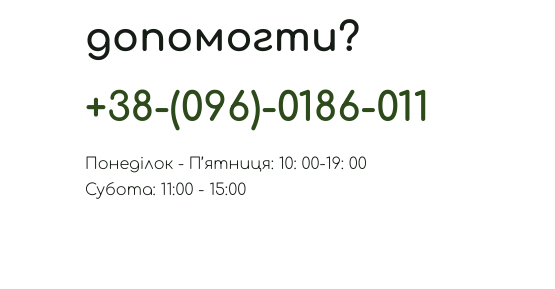
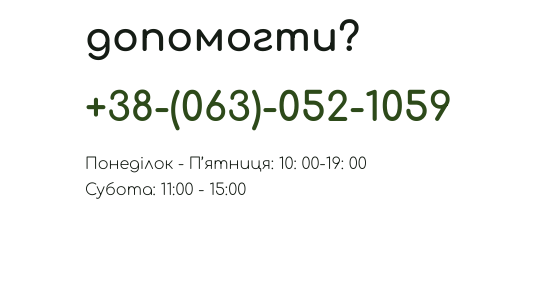
Before and after one commit to expozehq/GZMain, a plain HTML site: page contacts.html in a window 1280 px wide. Shown: the part 511-800 px from the top of the page, 0-555 px from the left. Drawn offline with Linux system fonts and the light colour scheme.

Commit message:
Update contacts.html

```diff
--- a/contacts.html
+++ b/contacts.html
@@ -82,7 +82,7 @@
                 <h5 class="mbr-section-subtitle mbr-fonts-style mb-3 display-2"><strong>Як ми можемо вам допомогти?</strong></h5>
 
 
-                <h6 class="phone mbr-fonts-style mt-4 mb-4 display-2"><strong>+38-(096)-0186-011</strong></h6>
+                <h6 class="phone mbr-fonts-style mt-4 mb-4 display-2"><strong>+38-(063)-052-1059</strong></h6>
                 <ul class="list mbr-fonts-style display-4">
                     <li class="mbr-text item-wrap">Понеділок - П’ятниця: 10: 00-19: 00
 </li><li class="mbr-text item-wrap">Субота: 11:00 - 15:00</li>
```
